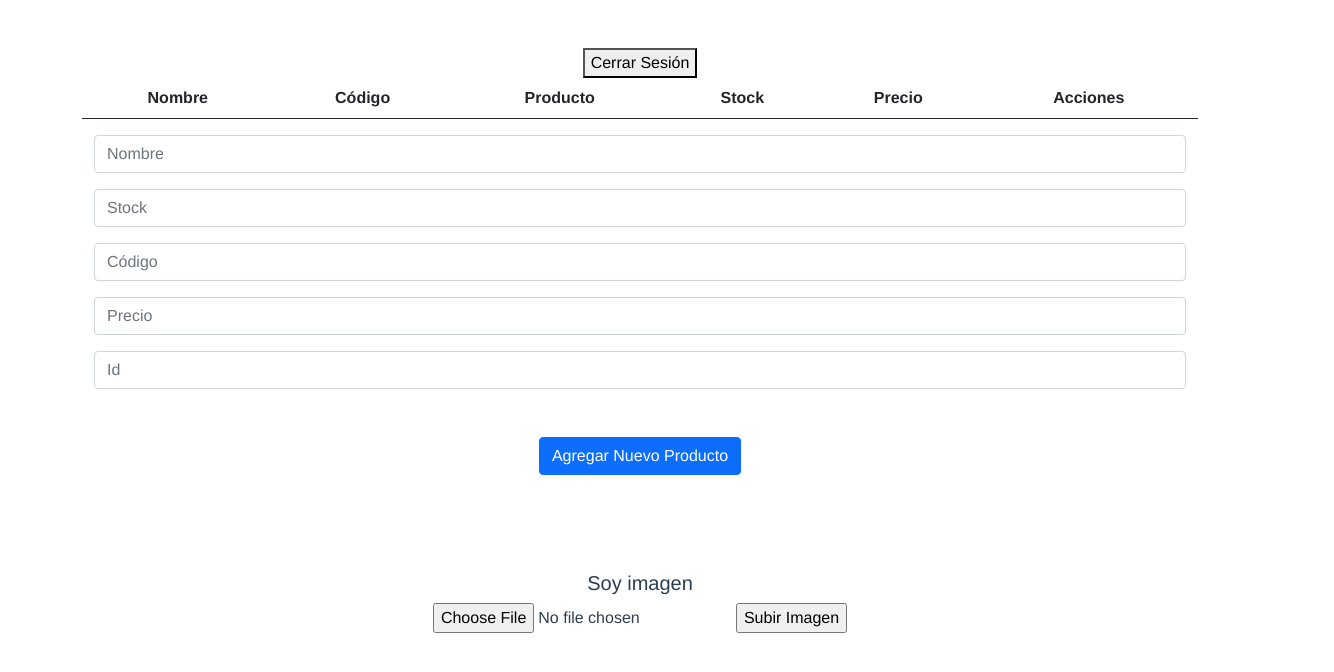
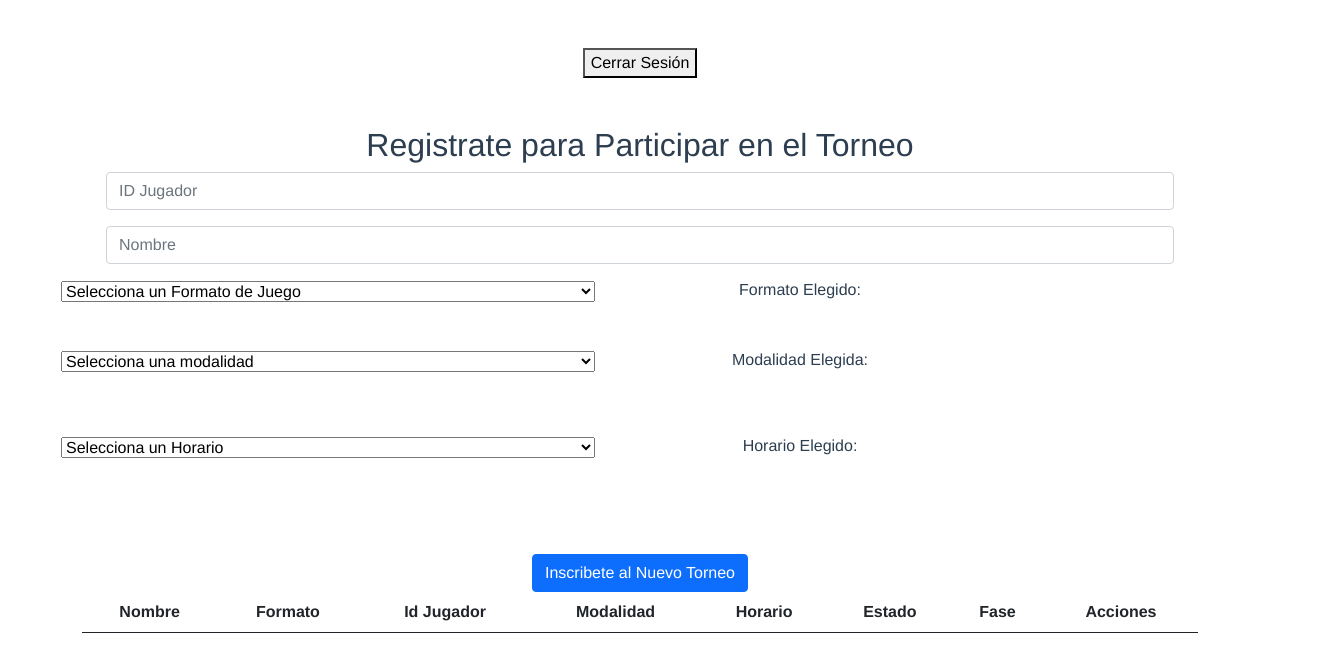
Before and after one commit to carolinkakao/proyectoFinal, a Vue app: page /inscripciones in a window 1280 px wide. Shown: the top 672 px of the page, 1334 px wide, since content can reach past the window. Built offline with nearby package versions, Linux system fonts and the light colour scheme; no server answers; the database is empty; sample sign-in values are in the browser's storage.

Commit message:
agregando crud

```diff
--- a/src/App.vue
+++ b/src/App.vue
@@ -1,10 +1,14 @@
 <template>
   <div id="app">
+
+
     <router-view />
+
   </div>
 </template>
 
 <script>
+
 import { mapActions } from "vuex";
 export default {
   name: "App",
@@ -35,4 +39,5 @@ export default {
     }
   }
 }
+
 </style>
--- a/src/components/Editar.vue
+++ b/src/components/Editar.vue
@@ -3,10 +3,12 @@
     <h2 class="text-center">Editar Datos</h2>
     <label>Nombre</label>
     <b-form-input v-model="jugueteEditar.nombre"></b-form-input>
-    <label>Stock</label>
-    <b-form-input v-model="jugueteEditar.stock" ></b-form-input>
-    <label>Precio</label>
-    <b-form-input v-model="jugueteEditar.precio"></b-form-input>
+    <label>Codigo</label>
+    <b-form-input v-model="jugueteEditar.idJugador" ></b-form-input>
+    <label>Mazo</label>
+    <b-form-input v-model="jugueteEditar.formato"></b-form-input>
+     <label>Modalidad</label>
+    <b-form-input v-model="jugueteEditar.modalidad"></b-form-input>
     <b-button
       size="sm"
       @click="actualizar(jugueteEditar)"
@@ -24,8 +26,9 @@ export default {
   data() {
     return {
       nombre: "",
-      stock: 0,
-      precio: 0,
+      idJugador: "",
+      formato: "",
+      modalidad:"",
     };
   },
   computed: {
--- a/src/components/Imagen.vue
+++ /dev/null
@@ -1,27 +0,0 @@
-<template>
-    <div  class="m-5 p-5">
-     <h5>Soy imagen</h5>
-    <form enctype="multipart/form-data">
-    <input @change="clickImagen($event)" type="file" accept="image/*">
-      <input type="submit" value="Subir Imagen">
-    </form>
-    </div>
-</template>
-
-<script>
-//import {storage} from "../firebaseConfig"
-export default {
-   data(){
-       return{
-           imagenes:[],
-           imagen:null
-       }
-   },
-    methods:{
-    clickImagen(e){
-        this.imagen=e.target.file[0]
-        console.log(this.imagen);
-    },
-    }
-}
-</script>
--- a/src/components/Nuevoproducto.vue
+++ b/src/components/Nuevoproducto.vue
@@ -2,38 +2,74 @@
 <div>
     <div class="container">
         <div class="row">
+              <!--Id jugadorr -->
+  <b-form inline>
+    <label class="sr-only" for="inline-form-input-name" ></label>
+    <b-form-input v-model="prod.idJugador" id="inline-form-input-name" class="mb-2 " placeholder="ID Jugador"></b-form-input>
+                     <!--Nombre Jugador -->
+     <label class="sr-only" for="inline-form-input-username"></label>
+    <b-input-group prepend="" class="mb-2 mr-sm-2 mb-sm-0 mt-3">
+      <b-form-input v-model="prod.nombre" id="inline-form-input-username" placeholder="Nombre"></b-form-input>
+    </b-input-group>
+                       <!--Formato de Juego -->
+                       <div class="mt-3">
+     <b-form-select v-model="prod.formato" class="opcion-select mb-3 w-50" >
+      <b-form-select-option :value="null">Selecciona un Formato de Juego</b-form-select-option>
+      <b-form-select-option value="standar">Standar</b-form-select-option>
+      <b-form-select-option value="expanded">Expanded</b-form-select-option>
+      <b-form-select-option value="vintage">Vintage</b-form-select-option>
+      </b-form-select>
+      <div class="opciones mt-2">Formato Elegido: <strong>{{ prod.formato }}</strong></div>
+                       </div>
+                       <!--Modalidad -->
+                       <div class="mb-3">
+      <b-form-select v-model="prod.modalidad" class="opcion-select mb-3 w-50 ">
+      <b-form-select-option :value="null">Selecciona una modalidad</b-form-select-option>
+      <b-form-select-option value="online">Online</b-form-select-option>
+      <b-form-select-option value="presencial">Presencial</b-form-select-option>
+      </b-form-select>
+      <div class="opciones mt-2">Modalidad Elegida: <strong>{{ prod.modalidad }}</strong></div>
+                       </div>
 
-  <b-form inline>
-    <label class="sr-only" for="inline-form-input-name"></label>
-    <b-form-input
-    v-model="prod.nombre"
-      id="inline-form-input-name"
-      class="mb-2 "
-      placeholder="Nombre"
-    ></b-form-input>
+                          <!--Horario -->
+                   <div>
+    <b-form-select v-model="prod.selected" class="opcion-select mb-3 w-50 ">
+      <b-form-select-option :value="null">Selecciona un Horario</b-form-select-option>
+      <b-form-select-option value="16:00">16:00 hrs</b-form-select-option>
+      <b-form-select-option value="17:00">17:00 hrs</b-form-select-option>
+      <b-form-select-option value="18:00">18:00 hrs</b-form-select-option>
+      <b-form-select-option value="19:00">19:00 hrs</b-form-select-option>
+      <b-form-select-option value="20:00">20:00 hrs</b-form-select-option>
+      <b-form-select-option value="21:00">21:00 hrs</b-form-select-option>
+      <b-form-select-option value="22:00">22:00 hrs</b-form-select-option>
+      </b-form-select>
+      <div class="opciones mt-2">Horario Elegido: <strong>{{ prod.selected }}</strong></div>
+                   </div>
+       <!--Estado Jugador-->
+                    <div>
+      <b-form-select style="display:none" v-model="prod.estado" class="opcion-select mb-3 w-50 ">
+      <b-form-select-option :value="null">Estado del jugador</b-form-select-option>
+      <b-form-select-option value="inscrito">Inscrito</b-form-select-option>
+      <b-form-select-option value="ganador">Ganador</b-form-select-option>
+      <b-form-select-option value="eliminado">Eliminado</b-form-select-option>
+      </b-form-select>
+      <div style="display:none" class="opciones mt-2">Estado del jugador: <strong>{{ prod.estado }}</strong></div>
+                    </div>
+      <!--Fase de jugador-->
+                     <div>
+      <b-form-select style="display:none" v-model="prod.fase" class="opcion-select mb-3 w-50">
+      <b-form-select-option :value="null">Fase del jugador</b-form-select-option>
+      <b-form-select-option value="octavos">Octavos</b-form-select-option>
+      <b-form-select-option value="cuartos">Cuartos</b-form-select-option>
+      <b-form-select-option value="semi-final">Semi-final</b-form-select-option>
+      <b-form-select-option value="final">Final</b-form-select-option>
+      </b-form-select>
+      <div style="display:none" class="opciones mt-2">Fase del jugador: <strong>{{ prod.fase }}</strong></div>
+                     </div>
 
-    <label class="sr-only" for="inline-form-input-username"></label>
-    <b-input-group prepend="" class="mb-2 mr-sm-2 mb-sm-0 mt-3">
-      <b-form-input v-model="prod.stock" id="inline-form-input-username" placeholder="Stock"></b-form-input>
-    </b-input-group>
-
-    <label class="sr-only" for="inline-form-input-username"></label>
-    <b-input-group prepend="" class="mb-2 mr-sm-2 mt-5mb-sm-0 mt-3">
-      <b-form-input v-model="prod.codigo" id="inline-form-input-username" placeholder="Código"></b-form-input>
-    </b-input-group>
-
-    <label class="sr-only" for="inline-form-input-username"></label>
-    <b-input-group prepend="" class="mb-2 mr-sm-2 mb-sm-0 mt-3">
-      <b-form-input v-model="prod.precio" id="inline-form-input-username" placeholder="Precio"></b-form-input>
-    </b-input-group>
-
-
-      <label class="sr-only" for="inline-form-input-username"></label>
-    <b-input-group prepend="" class="mb-2 mr-sm-2 mb-sm-0 mt-3">
-      <b-form-input v-model="prod.id" id="inline-form-input-username" placeholder="Id"></b-form-input>
-    </b-input-group>
-
-    <b-button @click="crearProducto()" class="mt-5" variant="primary">Agregar Nuevo Producto</b-button>
+      <div >
+    <b-button @click="crearProducto()" class="mt-5 " variant="primary">Inscribete al Nuevo Torneo</b-button>
+      </div>
   </b-form>
 </div>
     </div>
@@ -48,13 +84,17 @@ import {  mapActions } from "vuex";
     data(){
       return{
         prod:{
-          id:"",
           nombre:"",
-          precio:"",
-          stock:"",
-          codigo:"",
-          imagen:""
-        }
+          idJugador:"",
+          modalidad:null,
+          formato:null,
+          selected: null,
+          estado:null,
+          fase:null
+
+        },
+
+
       }
     },
     methods:{
@@ -63,9 +103,21 @@ import {  mapActions } from "vuex";
      // const producto = this.producto;
      // if (!producto.id || !producto.nombre || !producto.stock || !producto.precio) return;
       this.crearNuevoProducto(this.prod);
+
     }
     },
 
 
   }
 </script>
+<style lang="scss">
+.opciones{
+  position: relative;
+  bottom: 3rem;
+  left:10rem;
+}
+.opcion-select{
+  position:relative;
+right: 19.5rem;
+}
+</style>
--- a/src/store/index.js
+++ b/src/store/index.js
@@ -15,23 +15,33 @@ export default new Vuex.Store({
     titulos: [
       {
         label: "Nombre",
-        key: "nombre", //nombre titulo de cada campo
+        key: "nombre",
+      },
+
+      {
+        label: "Formato",
+        key: "formato",
       },
       {
-        label: "Código",
-        key: "codigo",
+        label: "Id Jugador",
+        key: "idJugador",
+      },
+
+      {
+        label: "Modalidad",
+        key: "modalidad",
       },
       {
-        label: "Producto",
-        key: "producto",
+        label: "Horario",
+        key: "selected",
       },
       {
-        label: "Stock",
-        key: "stock",
+        label: "Estado",
+        key: "estado",
       },
       {
-        label: "Precio",
-        key: "precio",
+        label: "Fase",
+        key: "fase",
       },
       {
         key: "actions",
@@ -40,11 +50,10 @@ export default new Vuex.Store({
     ],
     editar: false,
     jugueteEditar: {
+      formato: "",
       nombre: "",
-      precio: "",
-      codigo: "",
-      id: "",
-      stock: "",
+      modalidad: "",
+      idJugador: "",
     },
   },
   mutations: {
@@ -73,7 +82,7 @@ export default new Vuex.Store({
     agregarNuevoProducto(state,payload){//con este payload quiero agregar un nuevo producto ala rreglo vacio producto al obketo
        // Qué pasaría si el ID existe?
       // Validar que el ID no exista:
-      const existe = state.productos.find((productillo) => productillo.codigo === payload.codigo);//find es mas especifico basta con que no exista 1 vez para no hacer el push
+      const existe = state.productos.find((productillo) => productillo.idJugador === payload.idJugador);//find es mas especifico basta con que no exista 1 vez para no hacer el push
       // Si no existe ingresar a la base de datos.
       if (!existe) state.productos.push(payload);//si existe se hace el push sino existe no se hace nada
 
@@ -102,7 +111,7 @@ export default new Vuex.Store({
     async getProductos({commit}){
       const db = firebase.firestore();
       try {
-        const req = await db.collection("cartas").get(); //nombre colección de firestore que estamos llamando
+        const req = await db.collection("inscripciones").get(); //nombre colección de firestore que estamos llamando
         if (req) {
           req.docs.forEach((producto) => { //dentro de reque.docs esta la data a iterar
             const obj = producto.data();//producto.data es un objeto obtenido de la data directa de firebase
@@ -124,7 +133,7 @@ export default new Vuex.Store({
 //eliminar data desde firebase, se mantiene en vuex y en pantalla
     //  try {
     //  const db = firebase.firestore();
-    //  const req = await db.collection("cartas").doc(idFirebase).delete();
+    //  const req = await db.collection("inscripciones").doc(idFirebase).delete();
     //console.log(req);
     //  } catch (error) {
      //   console.log(error);
@@ -140,7 +149,7 @@ export default new Vuex.Store({
       commit("agregarNuevoProducto",nuevo)
       //actualizar firebase
       //preguntar si existe el id en firebase
-      await firebase.firestore().collection("cartas").add(nuevo);//este producto viene del componentr
+      await firebase.firestore().collection("inscripciones").add(nuevo);//este producto viene del componentr
 
     },
     //editar
@@ -152,11 +161,13 @@ export default new Vuex.Store({
 
       // Firebase
       try {
-        const req = await firebase.firestore().collection("cartas").doc(idFirebase).update({
+        const req = await firebase.firestore().collection("inscripciones").doc(idFirebase).update({
             codigo: juguete.codigo,
-            stock: juguete.stock,
+            mazo: juguete.mazo,
             nombre: juguete.nombre,
-            precio: juguete.precio
+            modalidad: juguete.modalidad,
+            torneo: juguete.torneo,
+
           });
         console.log(req);
       } catch (error) {
--- a/src/views/Inscripciones.vue
+++ b/src/views/Inscripciones.vue
@@ -1,12 +1,19 @@
 <template>
-  <div class="home">
-    <div class="mt-5 container">
-    <button @click="logout">Cerrar Sesión</button>
+  <div>
+    <div class="mt-5 mb-5">
+     <button @click="logout">Cerrar Sesión</button>
+    </div>
+    <b-container>
+      <b-row>
+        <b-col>
+          <h2>Registrate para Participar en el Torneo</h2>
+     <Nuevoproducto/>
     <Tabla :filas="productos" :encabezados="titulos" />
-    <Nuevoproducto/>
-    <Imagen/>
     <Editar/>
-  </div>
+        </b-col>
+    </b-row>
+    </b-container>
+
   </div>
 </template>
 
@@ -15,7 +22,6 @@
 
 import Tabla from "@/components/Tabla.vue";
 import Nuevoproducto from "@/components/Nuevoproducto.vue";
-import Imagen from "@/components/Imagen.vue";
 import Editar from "@/components/Editar.vue";
 import firebase from "firebase"
 
@@ -27,7 +33,6 @@ export default {
 
       Tabla,
       Nuevoproducto,
-      Imagen,
       Editar,
   },
   computed: {
@@ -44,3 +49,9 @@ export default {
   },
 };
 </script>
+<style lang="scss">
+.home{
+  position: relative;
+  top:5rem;
+}
+</style>
--- a/src/views/Login.vue
+++ b/src/views/Login.vue
@@ -5,7 +5,7 @@
       <b-col class="m-auto border p-4" cols="12" md="4">
       <div class="button-box">
         <div id="btn"></div>
-      <b-button class="  boton-inicio" >Inicio Sesión</b-button>
+    <div class="boton-inicio">Inicio Sesión</div>
       </div>
       <div class="iconos-redes">
          <img alt="Vue logo" src="../assets/733547.png" />
```
Also changed, not shown: src/views/Torneos.vue (+30 -1 lines).
